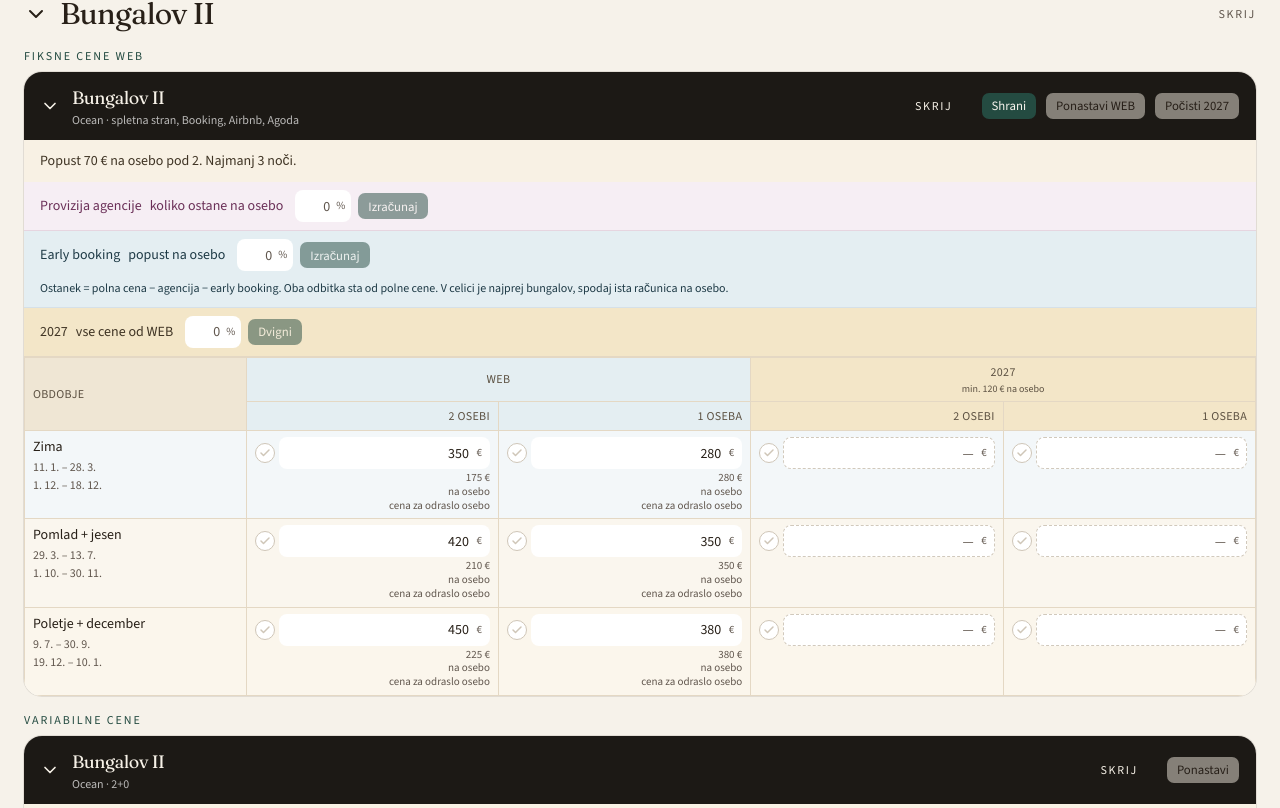
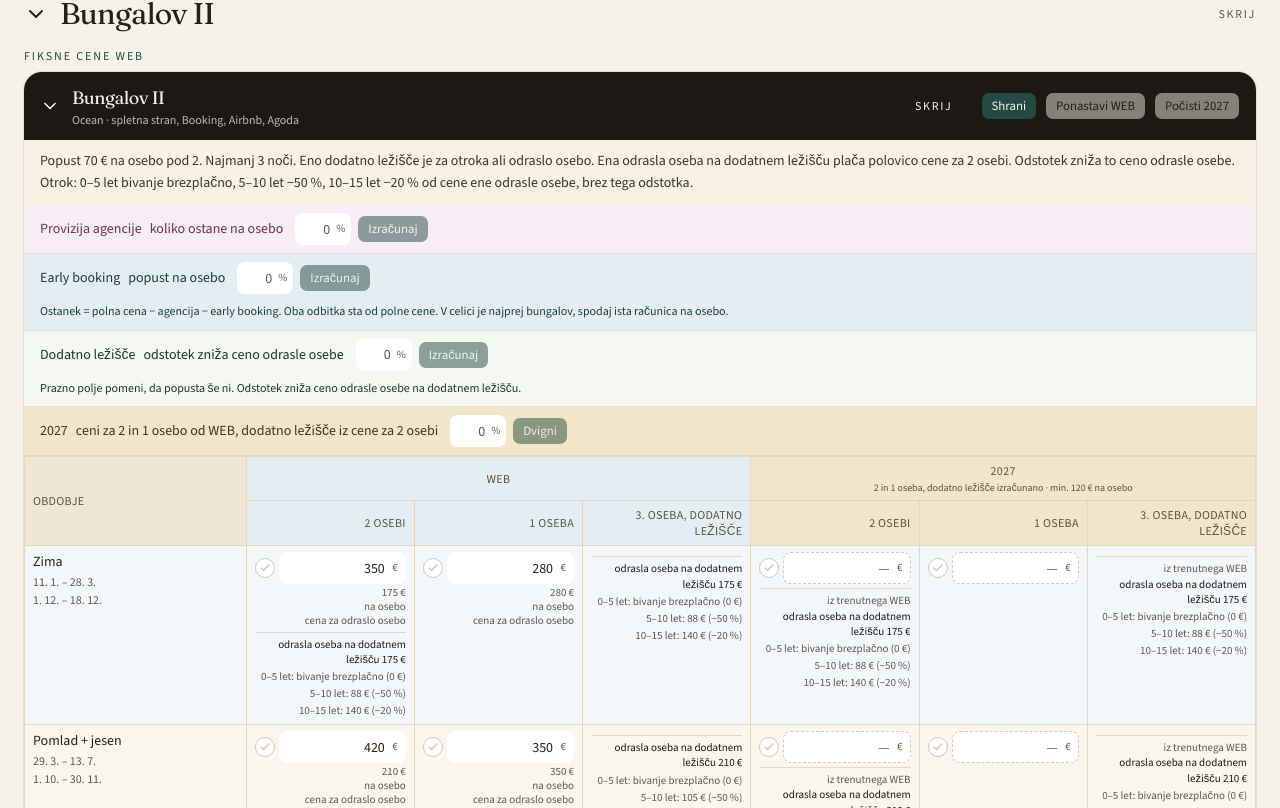
Before and after one commit to Urskapremk/komba-cabana, a Next.js app: page / in a window 1280 px wide. Shown: the part 2432-3240 px from the top of the page. Built offline with nearby package versions, Linux system fonts and the light colour scheme.

Commit message:
Bungalov II ima eno dodatno ležišče in odstotek znižanja.
Enaka možnost kot pri Bungalovu III: odrasla oseba ali otrok, odstotek zniža ceno odrasle osebe.

Co-authored-by: info <info@hnatura.com>

```diff
--- a/src/components/price-tables.tsx
+++ b/src/components/price-tables.tsx
@@ -752,7 +752,7 @@ export function PriceTables() {
             Beach Villi. Pri Bungalow I - Family sta v tabeli ceni za 2 osebi in 1 osebo, zraven pa otroka v galeriji.
               Ena odrasla oseba v galeriji plača polovico cene za 2 osebi. Če sta v galeriji dva odrasla, vpišeš odstotek popusta od cene za 2 osebi. V letu 2027 se vpisujeta samo ti dve ceni.
             Beach Villa IV ima ceno za 2 gosta in za 1 osebo ter dve dodatni ležišči. Na ležišču je lahko otrok ali odrasla oseba. Če sta v bungalovu še dva odrasla, vpišeš odstotek popusta.
-            Bungalov III ima eno dodatno ležišče. Odrasla oseba ali otrok se računata enako kot v galeriji pri Bungalowu I. Odstotek zniža ceno odrasle osebe na tem ležišču.
+            Bungalov II in III imata eno dodatno ležišče. Odrasla oseba ali otrok se računata enako kot v galeriji pri Bungalowu I. Odstotek zniža ceno odrasle osebe na tem ležišču.
             Pri ceni je kljukica: označi jo, ko je cena pripravljena. Zelena pomeni pravilno.
             Dokler dviga ni, ima Beach Villa za 2 in 1 osebo ceno 2027 kot Bungalow I - Family. Dodatni ležišči se računata iz cene za 2 osebi.
             Prazniki
@@ -929,7 +929,7 @@ function WebCompareCard({
   const linkedToFamily = unitId === "beach-4";
   const family = unitId === "ocean-1";
   const extraBeds = unitId === "beach-4";
-  const oneExtraBed = unitId === "garden-3";
+  const oneExtraBed = unitId === "ocean-2" || unitId === "garden-3";
   const priceGuests = family || extraBeds ? [2, 1] : personColumns(card.capacity);
   const childGuests = family || extraBeds ? [3, 4] : oneExtraBed ? [3] : [];
   const nextPriceGuests = web2027Columns(unitId);
@@ -1027,7 +1027,7 @@ function WebCompareCard({
             <span className="ml-2">odstotek zniža ceno odrasle osebe</span>
           </p>
           <PercentLift
-            label="Dodatno ležišče, odstotek"
+            label={`${card.name}, dodatno ležišče, odstotek`}
             value={galleryPair}
             onApply={onGalleryPair}
             action="Izračunaj"
```
